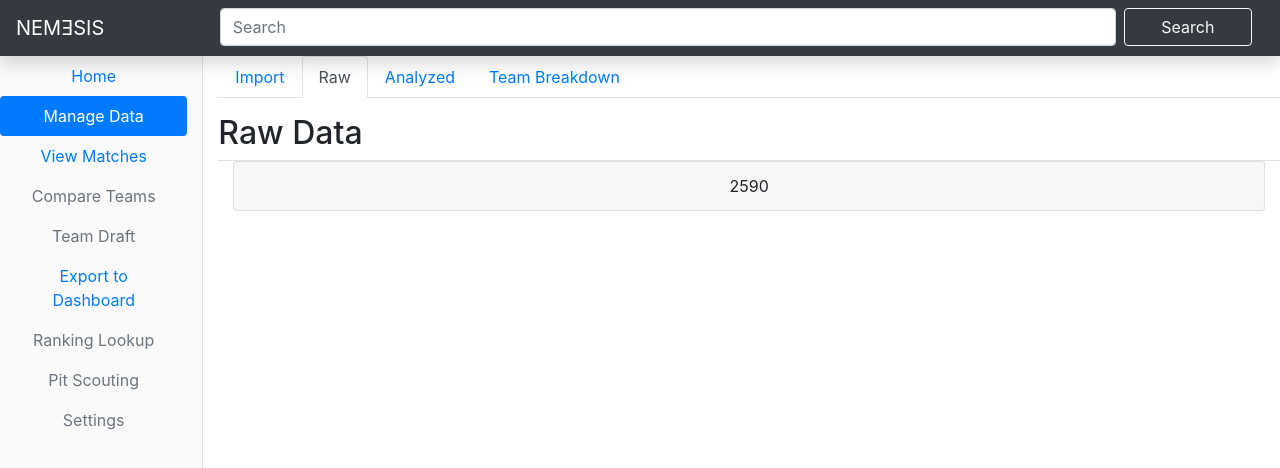
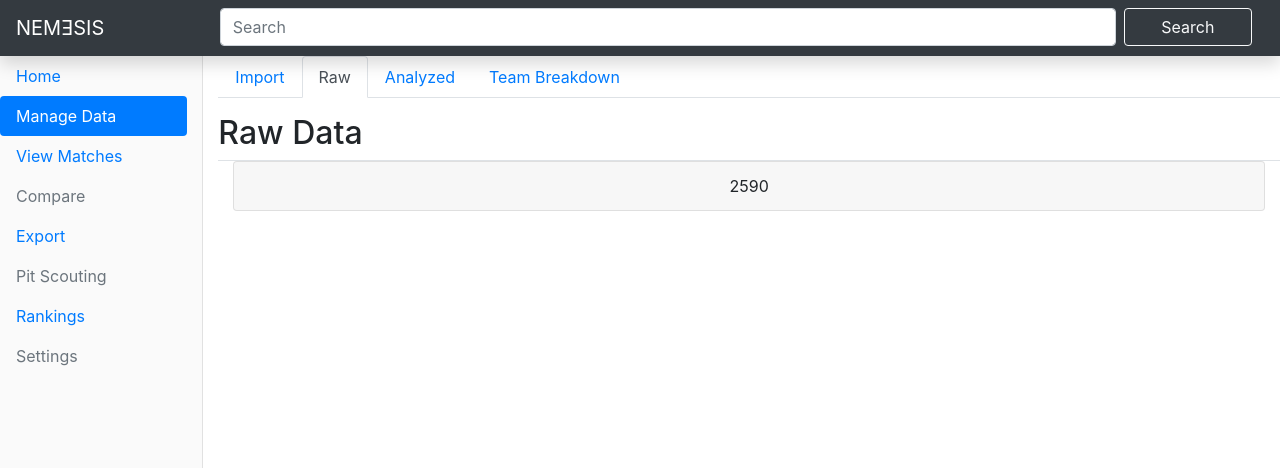
Before and after one commit to codejvn/MasterScout, a React (Create React App) app: page / in a window 1280 px wide. Shown: the top 468 px of the page. Built offline with nearby package versions, Linux system fonts and the light colour scheme.

Commit message:
initial commit to my branch

```diff
--- a/src/Components/Layout/ManageDataTabs/Import.js
+++ b/src/Components/Layout/ManageDataTabs/Import.js
@@ -82,21 +82,6 @@ export class ImportRaw extends Component {
           <Row className="border-bottom">
             <h2>Import Data</h2>
           </Row>
-          {this.state.showSuccess && (
-            <div>
-              <Row>
-                <div style={spacerSmall}></div>
-              </Row>
-              <Alert
-                variant="success"
-                onClose={() => this.setShow(false)}
-                dismissible
-                style={noBotMargin}
-              >
-                Success! The data was successfully imported.
-              </Alert>
-            </div>
-          )}
           <Row>
             <div style={spacer}></div>
           </Row>
@@ -107,10 +92,23 @@ export class ImportRaw extends Component {
             return <DataPreview data={data} editable={false}></DataPreview>;
           })}
           <Row>
-            <Button block onClick={this.importHandle}>
+            <Button style={importStyle} block onClick={this.importHandle}>
               Import
             </Button>
           </Row>
+          <Row>
+            <div style={spacer}></div>
+          </Row>
+          {this.state.showSuccess && (
+            <Alert
+              variant="success"
+              onClose={() => this.setShow(false)}
+              dismissible
+              style = {alertStyle}
+            >
+              Success! The data was successfully imported.
+            </Alert>
+          )}
         </Container>
       </div>
     );
@@ -121,6 +119,7 @@ const mapStateToProps = (state) => {
     importer: state.importer,
   };
 };
+
 const mapDispatchToProps = (dispatch) => {
   // propName: (parameters) => dispatch(action)
   return {
@@ -129,6 +128,15 @@ const mapDispatchToProps = (dispatch) => {
     // modifyData: (data) => dispatch(modifyData(modifyData)),
     // Upload Data
   };
+};
+
+const importStyle = {
+  marginTop: "5%",
+  width: "25%",
+};
+const alertStyle = {
+  marginTop: "1%",
+  width: "100%",
 };
 const formWidth = {
   width: "100%",
--- a/src/Components/MatchRow.js
+++ b/src/Components/MatchRow.js
@@ -16,12 +16,12 @@ export class MatchRow extends Component {
     return (
       <tr style={this.currentStyle()}>
         <th>{match.match_number}</th>
-        <td>{match.alliances.blue.team_keys[0].slice(3)}</td>
-        <td>{match.alliances.blue.team_keys[1].slice(3)}</td>
-        <td>{match.alliances.blue.team_keys[2].slice(3)}</td>
-        <td>{match.alliances.red.team_keys[0].slice(3)}</td>
-        <td>{match.alliances.red.team_keys[1].slice(3)}</td>
-        <td>{match.alliances.red.team_keys[2].slice(3)}</td>
+        <td className="primary">{match.alliances.blue.team_keys[0].slice(3)}</td>
+        <td className="primary">{match.alliances.blue.team_keys[1].slice(3)}</td>
+        <td className="primary">{match.alliances.blue.team_keys[2].slice(3)}</td>
+        <td className="danger">{match.alliances.red.team_keys[0].slice(3)}</td>
+        <td className="danger">{match.alliances.red.team_keys[1].slice(3)}</td>
+        <td className="danger">{match.alliances.red.team_keys[2].slice(3)}</td>
       </tr>
     );
   }
--- a/src/Components/Sidebar.js
+++ b/src/Components/Sidebar.js
@@ -18,29 +18,22 @@ export class Sidebar extends Component {
             </Nav.Item>
             <Nav.Item>
               <Nav.Link eventKey="4" disabled>
-                Compare Teams
+                Compare
               </Nav.Link>
             </Nav.Item>
             <Nav.Item>
-              <Nav.Link eventKey="5" disabled>
-                Team Draft
-              </Nav.Link>
+              <Nav.Link eventKey="5">Export</Nav.Link>
             </Nav.Item>
             <Nav.Item>
-              <Nav.Link eventKey="6">Export to Dashboard</Nav.Link>
-            </Nav.Item>
-            <Nav.Item>
-              <Nav.Link eventKey="7" disabled>
-                Ranking Lookup
-              </Nav.Link>
-            </Nav.Item>
-            <Nav.Item>
-              <Nav.Link eventKey="8" disabled>
+              <Nav.Link eventKey="6" disabled>
                 Pit Scouting
               </Nav.Link>
             </Nav.Item>
             <Nav.Item>
-              <Nav.Link eventKey="9" disabled>
+              <Nav.Link eventKey="7"> Rankings </Nav.Link>
+            </Nav.Item>
+            <Nav.Item>
+              <Nav.Link eventKey="8" disabled>
                 Settings
               </Nav.Link>
             </Nav.Item>
@@ -60,6 +53,6 @@ const rightBorder = {
   backgroundColor: "rgb(250,250,250)",
   height: "100vw",
   width: "15.5%",
-  textAlign: "center",
+  textAlign: "left",
 };
 export default Sidebar;
--- a/src/Components/SidebarContents.js
+++ b/src/Components/SidebarContents.js
@@ -20,10 +20,9 @@ export class SidebarContents extends Component {
           </Tab.Pane>
           <Tab.Pane eventKey="4">Compare Teams</Tab.Pane>
           <Tab.Pane eventKey="5">Team Draft</Tab.Pane>
-          <Tab.Pane eventKey="6">Match Plan</Tab.Pane>
-          <Tab.Pane eventKey="7">Ranking Lookup</Tab.Pane>
-          <Tab.Pane eventKey="8">Pit Scouting</Tab.Pane>
-          <Tab.Pane eventKey="9">Settings</Tab.Pane>
+          <Tab.Pane eventKey="6">Pit Scouting</Tab.Pane>
+          <Tab.Pane eventKey="7">Rankings</Tab.Pane>
+          <Tab.Pane eventKey="8">Settings</Tab.Pane>
         </Tab.Content>
       </Col>
     );
```
